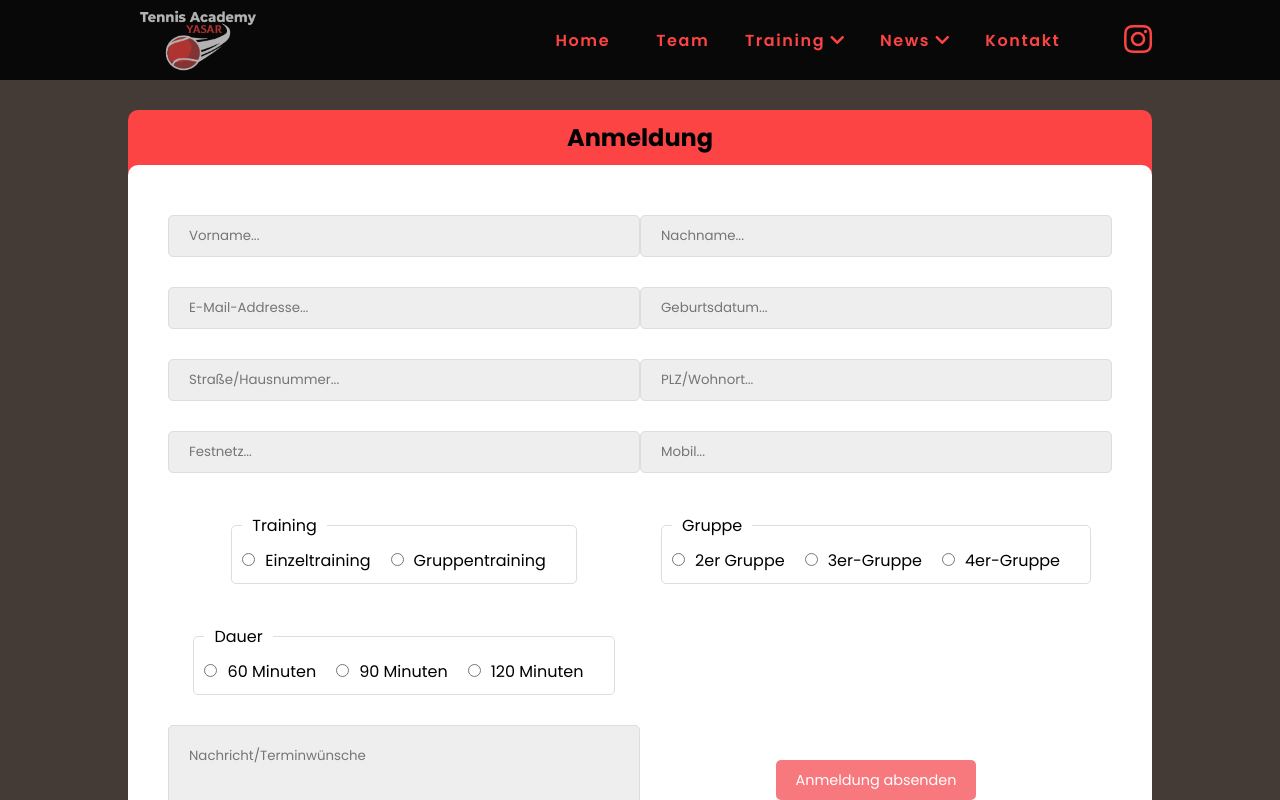
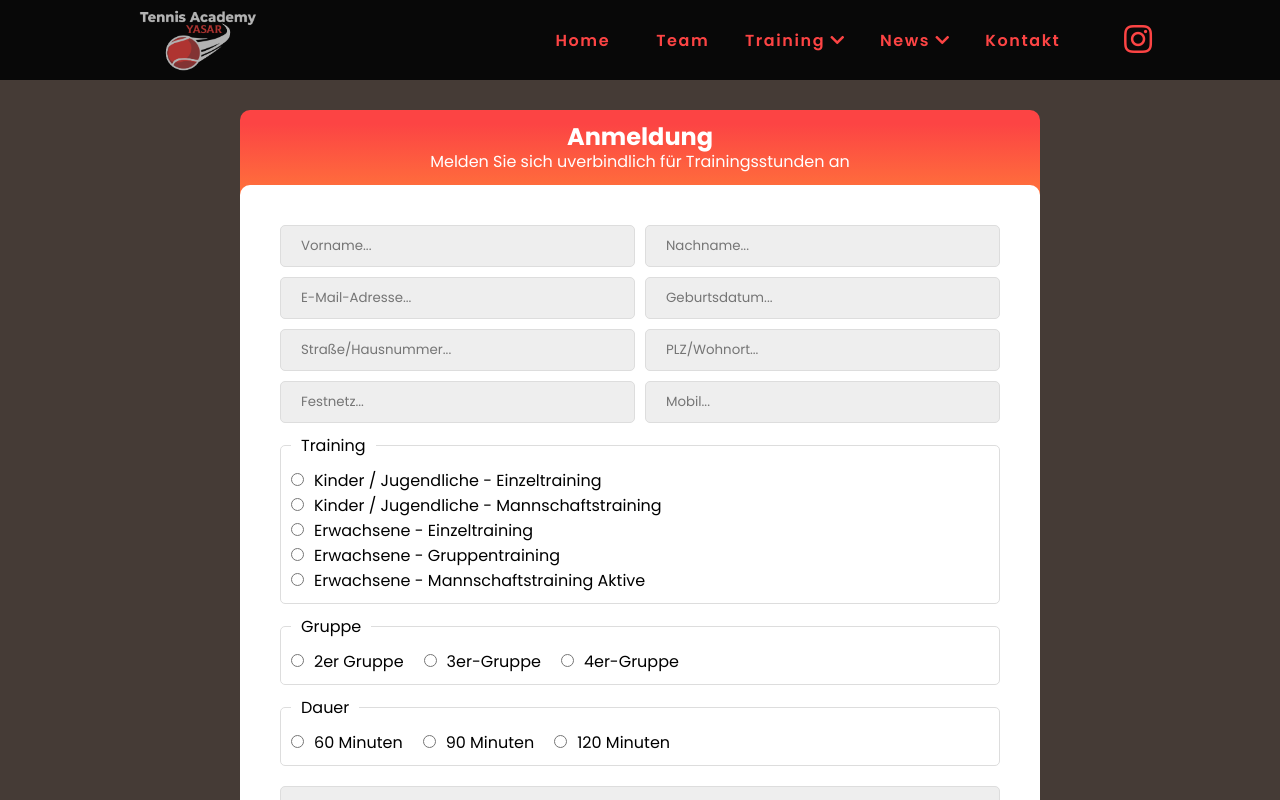
Before and after one commit to nikita-reva/tennis-instructor-website, a React (Create React App) app: page /tennis-academy-yasar-website/anmeldung in a window 1280 px wide. Shown: the top 800 px of the page. Built offline with nearby package versions, Linux system fonts and the light colour scheme.

Commit message:
Enrolment and contact screens editted

```diff
--- a/src/app/layout/App.jsx
+++ b/src/app/layout/App.jsx
@@ -15,10 +15,12 @@ import AthleticTrainingScreen from './screens/AthleticTrainingScreen'
 import NewsScreen from './screens/NewsScreen'
 import NewsFromCourtScreen from './screens/NewsFromCourtScreen'
 import GalleryScreen from './screens/GalleryScreen'
+import ScrollToTop from './ScrollToTop'
 
 function App() {
 	return (
 		<Router basename="/tennis-academy-yasar-website">
+			<ScrollToTop />
 			<Header />
 			<Main>
 				<Route exact path="/" component={HomeScreen} />
--- a/src/app/layout/screens/ContactScreen.jsx
+++ b/src/app/layout/screens/ContactScreen.jsx
@@ -11,30 +11,76 @@ const sharedStyles = css`
 	height: 40px;
 	border-radius: 5px;
 	border: 1px solid #ddd;
-	margin: 10px 0 20px 0;
 	padding: 20px;
 	box-sizing: border-box;
 `
 
 const StyledFormWrapper = styled.div`
+	display: grid;
+	width: 100%;
+	margin: 0 auto;
+	max-width: 800px;
+	grid-template-areas:
+		'heading'
+		'main';
+`
+
+const StyledHeader = styled.div`
+	grid-area: heading;
+	width: 100%;
 	display: flex;
-	justify-content: center;
+	flex-direction: column;
 	align-items: center;
+	padding: 10px 0;
+	position: relative;
+	top: 10px;
+	z-index: -1;
+	height: 85px;
+	background-image: linear-gradient(
+		to top,
+		#ff723b 0%,
+		var(--secondary-color) 84%
+	);
+	color: var(--accent-color);
+	border-radius: 10px 10px 0 0;
+	& > h2 {
+		text-align: center;
+		width: 100%;
+		line-height: 1.4em;
+	}
+	& > p {
+		text-align: center;
+		width: 80%;
+		line-height: 1em;
+		font-size: clamp(0.75rem, 2vw, 1rem);
+	}
 `
 
 const StyledForm = styled.form`
+	grid-area: main;
+	display: flex;
+	gap: 10px;
+	flex-direction: column;
+	justify-content: center;
+	align-items: center;
 	width: 100%;
-	max-width: 700px;
 	padding: 40px;
-	background-color: #fff;
+	background-color: var(--accent-color);
 	border-radius: 10px;
 	box-sizing: border-box;
-	box-shadow: 0px 0px 10px rgba(0, 0, 0, 0.4);
 
-	& > h2 {
-		text-align: center;
-		margin-bottom: 20px;
+	@media screen and (max-width: 600px) {
+		padding: 20px;
 	}
+`
+
+const StyledInputContainer = styled.div`
+	display: grid;
+	width: 100%;
+	place-items: center;
+	grid-template-columns: 1fr;
+	gap: 10px;
+	grid-template-rows: auto;
 `
 
 const StyledInput = styled.input`
@@ -49,14 +95,18 @@ const StyledTextarea = styled.textarea`
 	min-height: 100px;
 	resize: none;
 	${sharedStyles}
+
+	@media screen and (max-width: 600px) {
+		height: 150px;
+	}
 `
 
 const StyledButton = styled.button`
 	display: block;
 	text-align: center;
-	margin: 0 auto;
-	background-color: #f7797d;
-	color: #fff;
+	margin: 30px 0 auto;
+	background-color: var(--secondary-color);
+	color: var(--accent-color);
 	font-size: 0.9rem;
 	border: 0;
 	border-radius: 5px;
@@ -64,51 +114,52 @@ const StyledButton = styled.button`
 	padding: 0 20px;
 	cursor: pointer;
 	box-sizing: border-box;
-`
-
-const StyledFieldset = styled.fieldset`
-	border: 1px solid #ddd;
-	display: flex;
-	flex-wrap: wrap;
-	border-radius: 5px;
-	padding: 10px;
-	margin: 20px 0;
-
-	legend {
-		padding: 0 10px;
+	transition: all 0.5s ease;
+	& > i {
+		opacity: 0;
+		transition: all 0.2s ease-in;
 	}
 
-	label {
-		padding-right: 20px;
+	&:hover {
+		& > i {
+			display: inline-block;
+			padding-left: 15px;
+			opacity: 1;
+		}
 	}
 
-	input {
-		margin-right: 10px;
+	&:focus {
+		outline: none;
 	}
-`
-const StyledSelect = styled.select`
-	border: 1px solid #ddd;
-	display: flex;
-	flex-wrap: wrap;
-	border-radius: 5px;
-	padding: 10px;
-	margin: 20px 0;
-`
 
-const StyledOption = styled.option`
-	margin-right: 10px;
+	@media screen and (max-width: 600px) {
+		margin-top: 10px;
+		width: 100%;
+	}
 `
 
 const StyledError = styled.div`
-	color: red;
-	font-weight: 800;
-	margin: 0 0 40px 0;
+	border: 1px solid var(--secondary-color);
+	font-size: 0.8em;
+	border-radius: 5px;
+	padding: 5px 10px;
+	width: 100%;
+	color: var(--secondary-color);
+	background: #f0b7ab;
+	font-weight: 600;
+	margin-top: 10px;
 `
 
 const StyledSuccess = styled.div`
-	color: green;
-	font-weight: 800;
-	margin: 0 0 40px 0;
+	border: 1px solid #168131;
+	font-size: 0.8em;
+	border-radius: 5px;
+	padding: 5px 10px;
+	width: 100%;
+	color: #168131;
+	background: #89d19b;
+	font-weight: 600;
+	margin-top: 10px;
 `
 
 const initialState = {
@@ -118,32 +169,49 @@ const initialState = {
 	message: '',
 }
 
-const EnrolmentScreen = ({ history }) => {
+const InputNames = {
+	firstName: 'Vorname',
+	lastName: 'Nachname',
+	email: 'E-Mail-Adresse',
+	message: 'Nachricht',
+}
+
+const EnrolmentScreen = () => {
 	const [state, setState] = useState(initialState)
 	const [error, setError] = useState('')
 	const [success, setSuccess] = useState('')
+	const missingFields = []
 
 	function sendEmail(e) {
 		e.preventDefault()
-		console.log(state)
+		let missing = ''
 
 		for (let key in state) {
 			if (state[key] === '') {
-				setError(`You must provide the ${key}`)
-				return
+				missingFields.push(key)
+				missing = missing
+					? missing + ', ' + InputNames[key]
+					: InputNames[key]
 			}
 		}
+
+		if (missingFields.length !== 0) {
+			setError(
+				`Folgende Felder müssen noch ausgefüllt werden: ${missing}`
+			)
+			setSuccess('')
+			return
+		}
+
 		setError('')
 		const regex = /^\w+([-+.']\w+)*@\w+([-.']\w+)*\.\w+([-.']\w+)*$/
 		const test = regex.test(state.email)
 		console.log(test)
-		setSuccess('Email sent!')
+		setSuccess(
+			'Ihre Nachricht wurde versendet! Sie erhalten in Kürze eine Antwort.'
+		)
 
 		setState(initialState)
-
-		// window.setTimeout(() => {
-		// 	history.push('/')
-		// }, 1500)
 
 		emailjs
 			.sendForm(
@@ -175,40 +243,43 @@ const EnrolmentScreen = ({ history }) => {
 				<ContentContainer>
 					<ContentSection>
 						<StyledFormWrapper>
+							<StyledHeader>
+								<h2>Nachricht</h2>
+								<p>
+									Haben Sie fragen oder Anregungen? Senden Sie
+									uns eine Nachricht!
+								</p>
+							</StyledHeader>
 							<StyledForm onSubmit={sendEmail}>
-								<h2>Nachricht</h2>
-								<label>
-									Vorname
+								<StyledInputContainer>
 									<StyledInput
 										type="text"
 										name="firstName"
 										value={state.firstName}
 										onChange={handleInput}
+										placeholder="Vorname..."
 									/>
-								</label>
-								<label>
-									Nachname
 									<StyledInput
 										type="text"
 										name="lastName"
 										value={state.lastName}
 										onChange={handleInput}
+										placeholder="Nachname..."
 									/>
-								</label>
-								<label>
-									E-Mail
 									<StyledInput
 										type="email"
 										name="email"
 										value={state.email}
 										onChange={handleInput}
+										placeholder="E-Mail-Adresse..."
 									/>
-								</label>
+								</StyledInputContainer>
 								<label htmlFor="Message"></label>
 								<StyledTextarea
 									name="message"
 									value={state.message}
 									onChange={handleInput}
+									placeholder="Ihre Nachricht..."
 								/>
 								{error && (
 									<StyledError>
@@ -221,7 +292,8 @@ const EnrolmentScreen = ({ history }) => {
 									</StyledSuccess>
 								)}
 								<StyledButton type="submit">
-									Anmeldung absenden
+									Nachricht absenden
+									<i className="fas fa-chevron-right"></i>
 								</StyledButton>
 							</StyledForm>
 						</StyledFormWrapper>
--- a/src/app/layout/screens/EnrolmentScreen.jsx
+++ b/src/app/layout/screens/EnrolmentScreen.jsx
@@ -1,8 +1,6 @@
 import React, { useState } from 'react'
 import emailjs from 'emailjs-com'
 import styled, { css } from 'styled-components'
-import Select from 'react-select'
-import makeAnimated from 'react-select/animated'
 
 import ScreenContainer from './ScreenContainer'
 import ContentContainer from './ContentContainer'
@@ -13,42 +11,80 @@ const sharedStyles = css`
 	height: 40px;
 	border-radius: 5px;
 	border: 1px solid #ddd;
-	margin: 10px 0 20px 0;
 	padding: 20px;
 	box-sizing: border-box;
 `
 
 const StyledFormWrapper = styled.div`
 	display: grid;
+	width: 100%;
+	margin: 0 auto;
+	max-width: 800px;
 	grid-template-areas:
 		'heading'
 		'main';
+`
 
-	& > h2 {
-		text-align: center;
-		background: var(--secondary-color);
-		border-radius: 10px 10px 0 0;
+const StyledHeader = styled.div`
+	grid-area: heading;
 	width: 100%;
+	display: flex;
+	flex-direction: column;
+	align-items: center;
 	padding: 10px 0;
 	position: relative;
 	top: 10px;
 	z-index: -1;
-		height: 65px;
-		grid-area: heading;
+	height: 85px;
+	background-image: linear-gradient(
+		to top,
+		#ff723b 0%,
+		var(--secondary-color) 84%
+	);
+	color: var(--accent-color);
+	border-radius: 10px 10px 0 0;
+	& > h2 {
+		text-align: center;
+		width: 100%;
+		line-height: 1.4em;
+	}
+	& > p {
+		text-align: center;
+		width: 80%;
+		line-height: 1em;
+		font-size: clamp(0.75rem, 2vw, 1rem);
 	}
 `
 
 const StyledForm = styled.form`
 	grid-area: main;
-	display: grid;
-	grid-template-columns: 1fr 1fr;
+	display: flex;
+	gap: 10px;
+	flex-direction: column;
+	justify-content: center;
 	align-items: center;
-	justify-items: center;
 	width: 100%;
 	padding: 40px;
-	background-color: #fff;
+	background-color: var(--accent-color);
 	border-radius: 10px;
 	box-sizing: border-box;
+
+	@media screen and (max-width: 600px) {
+		padding: 20px;
+	}
+`
+
+const StyledInputContainer = styled.div`
+	display: grid;
+	width: 100%;
+	place-items: center;
+	grid-template-columns: 1fr 1fr;
+	gap: 10px;
+	grid-template-rows: auto;
+
+	@media screen and (max-width: 600px) {
+		grid-template-columns: 1fr;
+	}
 `
 
 const StyledInput = styled.input`
@@ -68,9 +104,9 @@ const StyledTextarea = styled.textarea`
 const StyledButton = styled.button`
 	display: block;
 	text-align: center;
-	margin: 0 auto;
-	background-color: #f7797d;
-	color: #fff;
+	margin: 30px 0 auto;
+	background-color: var(--secondary-color);
+	color: var(--accent-color);
 	font-size: 0.9rem;
 	border: 0;
 	border-radius: 5px;
@@ -78,15 +114,38 @@ const StyledButton = styled.button`
 	padding: 0 20px;
 	cursor: pointer;
 	box-sizing: border-box;
+	transition: all 0.5s ease;
+	& > i {
+		opacity: 0;
+		transition: all 0.2s ease-in;
+	}
+
+	&:hover {
+		& > i {
+			display: inline-block;
+			padding-left: 15px;
+			opacity: 1;
+		}
+	}
+
+	&:focus {
+		outline: none;
+	}
+
+	@media screen and (max-width: 600px) {
+		margin-top: 10px;
+		width: 100%;
+	}
 `
 
 const StyledFieldset = styled.fieldset`
 	border: 1px solid #ddd;
 	display: flex;
+	flex-direction: ${({ fd }) => (fd ? fd : 'row')};
 	flex-wrap: wrap;
+	width: 100%;
 	border-radius: 5px;
 	padding: 10px;
-	margin: 20px 0;
 
 	legend {
 		padding: 0 10px;
@@ -94,35 +153,42 @@ const StyledFieldset = styled.fieldset`
 
 	label {
 		padding-right: 20px;
+
+		@media screen and (max-width: 600px) {
+			padding: ${({ fd }) =>
+				fd ? '5px 20px 5px 0' : '0px 20px 0px 0px'};
+			border-bottom: ${({ fd }) =>
+				fd ? '1px solid rgba(0, 0, 0, 0.1)' : 'none'};
+		}
 	}
 
 	input {
 		margin-right: 10px;
 	}
 `
-const StyledSelect = styled.select`
-	border: 1px solid #ddd;
-	display: flex;
-	flex-wrap: wrap;
-	border-radius: 5px;
-	padding: 10px;
-	margin: 20px 0;
-`
-
-const StyledOption = styled.option`
-	margin-right: 10px;
-`
 
 const StyledError = styled.div`
-	color: red;
-	font-weight: 800;
-	margin: 0 0 40px 0;
+	border: 1px solid var(--secondary-color);
+	font-size: 0.8em;
+	border-radius: 5px;
+	padding: 5px 10px;
+	width: 100%;
+	color: var(--secondary-color);
+	background: #f0b7ab;
+	font-weight: 600;
+	margin-top: 10px;
 `
 
 const StyledSuccess = styled.div`
-	color: green;
-	font-weight: 800;
-	margin: 0 0 40px 0;
+	border: 1px solid #168131;
+	font-size: 0.8em;
+	border-radius: 5px;
+	padding: 5px 10px;
+	width: 100%;
+	color: #168131;
+	background: #89d19b;
+	font-weight: 600;
+	margin-top: 10px;
 `
 
 const initialState = {
@@ -131,7 +197,6 @@ const initialState = {
 	email: '',
 	birthDate: '',
 	address: '',
-	gender: '',
 	city: '',
 	phone: '',
 	mobile: '',
@@ -139,53 +204,75 @@ const initialState = {
 	group: '',
 	duration: '',
 	message: '',
-	aggreement: '',
 }
 
-const animatedComponents = makeAnimated()
+const InputNames = {
+	firstName: 'Vorname',
+	lastName: 'Nachname',
+	email: 'E-Mail-Adresse',
+	birthDate: 'Geburtsdatum',
+	address: 'Adresse',
+	city: 'PLZ/Wohnort',
+	phone: 'Festnetznummer',
+	mobile: 'Mobiltelfonnummer',
+	training: 'Training',
+	group: 'Gruppe',
+	duration: 'Dauer',
+	message: 'Nachricht',
+}
 
-const EnrolmentScreen = ({ history }) => {
+const EnrolmentScreen = () => {
 	const [state, setState] = useState(initialState)
 	const [error, setError] = useState('')
 	const [success, setSuccess] = useState('')
+	const missingFields = []
 
 	function sendEmail(e) {
 		e.preventDefault()
-		console.log(state)
+		let missing = ''
 
 		for (let key in state) {
 			if (state[key] === '') {
-				setError(`You must provide the ${key}`)
+				missingFields.push(key)
+				missing = missing
+					? missing + ', ' + InputNames[key]
+					: InputNames[key]
+			}
+		}
+
+		if (missingFields.length !== 0) {
+			setError(
+				`Folgende Felder müssen noch ausgefüllt werden: ${missing}`
+			)
+			setSuccess('')
 			return
 		}
-		}
+
 		setError('')
 		const regex = /^\w+([-+.']\w+)*@\w+([-.']\w+)*\.\w+([-.']\w+)*$/
 		const test = regex.test(state.email)
 		console.log(test)
-		setSuccess('Email sent!')
+		setSuccess(
+			'Ihre Anfrage wurde versendet! Sie erhalten in Kürze eine Antwort.'
+		)
 
 		setState(initialState)
 
-		// window.setTimeout(() => {
-		// 	history.push('/')
-		// }, 1500)
-
-		// emailjs
-		// 	.sendForm(
-		// 		'service_do95f1d',
-		// 		'template_v4jvoe3',
-		// 		e.target,
-		// 		'user_JsusNz0E8HNccYZdyYeKy'
-		// 	)
-		// 	.then(
-		// 		(result) => {
-		// 			console.log(result.text)
-		// 		},
-		// 		(error) => {
-		// 			console.log(error.text)
-		// 		}
-		// 	)
+		emailjs
+			.sendForm(
+				'service_do95f1d',
+				'template_v4jvoe3',
+				e.target,
+				'user_JsusNz0E8HNccYZdyYeKy'
+			)
+			.then(
+				(result) => {
+					console.log(result.text)
+				},
+				(error) => {
+					console.log(error.text)
+				}
+			)
 	}
 
 	const handleInput = (e) => {
@@ -195,26 +282,21 @@ const EnrolmentScreen = ({ history }) => {
 		setState((prev) => ({ ...prev, [inputName]: inputValue }))
 	}
 
-	const offerOptions = [
-		{ value: 'angebot1', label: 'angebot1' },
-		{ value: 'angebot2', label: 'angebot2' },
-		{ value: 'angebot3', label: 'angebot3' },
-	]
-
-	// function onChangeInput(value) {
-	// 	setState({ ...state, offer: value })
-	// 	console.log(state.offer)
-	// 	console.log(value)
-	// }
-
 	return (
 		<>
 			<ScreenContainer>
 				<ContentContainer>
 					<ContentSection>
 						<StyledFormWrapper>
+							<StyledHeader>
 								<h2>Anmeldung</h2>
+								<p>
+									Melden Sie sich uverbindlich für
+									Trainingsstunden an
+								</p>
+							</StyledHeader>
 							<StyledForm onSubmit={sendEmail}>
+								<StyledInputContainer>
 									<StyledInput
 										type="text"
 										name="firstName"
@@ -234,7 +316,7 @@ const EnrolmentScreen = ({ history }) => {
 										name="email"
 										value={state.email}
 										onChange={handleInput}
-									placeholder="E-Mail-Addresse..."
+										placeholder="E-Mail-Adresse..."
 									/>
 									<StyledInput
 										type="text"
@@ -271,33 +353,74 @@ const EnrolmentScreen = ({ history }) => {
 										onChange={handleInput}
 										placeholder="Mobil..."
 									/>
-								<StyledFieldset>
+								</StyledInputContainer>
+								<StyledFieldset fd="column">
 									<legend>Training</legend>
 									<label>
 										<input
 											type="radio"
-											value="Einzeltraining"
+											value="Kinder / Jugendliche - Einzeltraining"
 											name="training"
 											checked={
 												state.training ===
-												'Einzeltraining'
+												'Kinder / Jugendliche - Einzeltraining'
 											}
 											onChange={handleInput}
 										/>
-										Einzeltraining
+										Kinder / Jugendliche - Einzeltraining
 									</label>
 									<label>
 										<input
 											type="radio"
-											value="Gruppentraining"
+											value="Kinder / Jugendliche - Mannschaftstraining"
 											name="training"
 											checked={
 												state.training ===
-												'Gruppentraining'
+												'Kinder / Jugendliche - Mannschaftstraining'
 											}
 											onChange={handleInput}
 										/>
-										Gruppentraining
+										Kinder / Jugendliche -
+										Mannschaftstraining
+									</label>
+									<label>
+										<input
+											type="radio"
+											value="Erwachsene - Einzeltraining"
+											name="training"
+											checked={
+												state.training ===
+												'Erwachsene - Einzeltraining'
+											}
+											onChange={handleInput}
+										/>
+										Erwachsene - Einzeltraining
+									</label>
+									<label>
+										<input
+											type="radio"
+											value="Erwachsene - Gruppentraining"
+											name="training"
+											checked={
+												state.training ===
+												'Erwachsene - Gruppentraining'
+											}
+											onChange={handleInput}
+										/>
+										Erwachsene - Gruppentraining
+									</label>
+									<label>
+										<input
+											type="radio"
+											value="Erwachsene - Mannschaftstraining Aktive"
+											name="training"
+											checked={
+												state.training ===
+												'Erwachsene - Mannschaftstraining Aktive'
+											}
+											onChange={handleInput}
+										/>
+										Erwachsene - Mannschaftstraining Aktive
 									</label>
 								</StyledFieldset>
 								<StyledFieldset>
@@ -308,7 +431,7 @@ const EnrolmentScreen = ({ history }) => {
 											value="2er-Gruppe"
 											name="group"
 											checked={
-												state.group === '2er Gruppe'
+												state.group === '2er-Gruppe'
 											}
 											onChange={handleInput}
 										/>
@@ -356,7 +479,7 @@ const EnrolmentScreen = ({ history }) => {
 									<label>
 										<input
 											type="radio"
-											value="60 Minuten"
+											value="90 Minuten"
 											name="duration"
 											checked={
 												state.duration === '90 Minuten'
@@ -378,22 +501,6 @@ const EnrolmentScreen = ({ history }) => {
 										120 Minuten
 									</label>
 								</StyledFieldset>
-								{/*
-								<label>
-									Angebot
-									<StyledSelect
-										value={state.offer}
-										onChange={handleInput}
-										name="offer"
-									>
-										<StyledOption value="angebot1">
-											Angebot 1
-										</StyledOption>
-										<StyledOption value="angebot2">
-											Angebot 2
-										</StyledOption>
-									</StyledSelect>
-								</label> */}
 								<label htmlFor="Message"></label>
 								<StyledTextarea
 									name="message"
@@ -401,6 +508,7 @@ const EnrolmentScreen = ({ history }) => {
 									onChange={handleInput}
 									placeholder="Nachricht/Terminwünsche"
 								/>
+
 								{error && (
 									<StyledError>
 										<p>{error}</p>
@@ -413,6 +521,7 @@ const EnrolmentScreen = ({ history }) => {
 								)}
 								<StyledButton type="submit">
 									Anmeldung absenden
+									<i className="fas fa-chevron-right"></i>
 								</StyledButton>
 							</StyledForm>
 						</StyledFormWrapper>
--- a/src/app/layout/screens/TeamScreen.jsx
+++ b/src/app/layout/screens/TeamScreen.jsx
@@ -6,7 +6,7 @@ import ScreenContainer from './ScreenContainer'
 const TeamScreen = () => {
 	return (
 		<ScreenContainer>
-			<ContentContainer>
+			<ContentContainer background="#1f1faa">
 				<ContentSection>
 					<h1>Team Screen</h1>
 				</ContentSection>
--- a/src/app/layout/styles.css
+++ b/src/app/layout/styles.css
@@ -10,9 +10,8 @@
 :root {
 	--primary-color: #080808;
 	--secondary-color: #fc4444;
-	--accent-color: #c7eeff;
+	--accent-color: #ffffff;
 	--hover-color: #292929;
-	--logo-bg-color: #a2bfbd;
 	--bg-color: #453b36;
 	--text-color: #fc4444;
 }
```
Also changed, not shown: src/app/layout/ScrollToTop.jsx (added, +12 -0 lines), 1 other file (tests, documents, lock files or other folders). Lines whose indentation alone changed are shown as unchanged.
